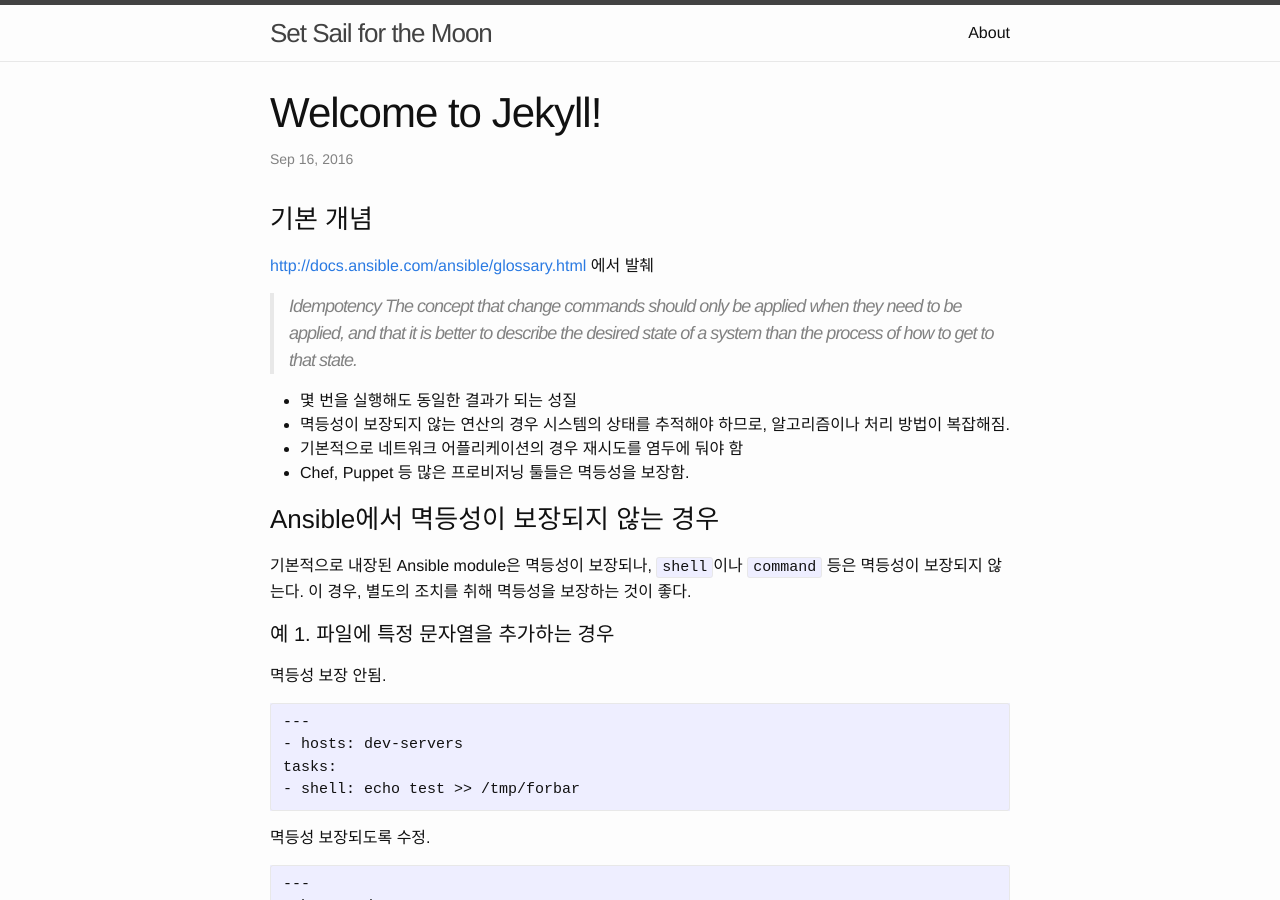
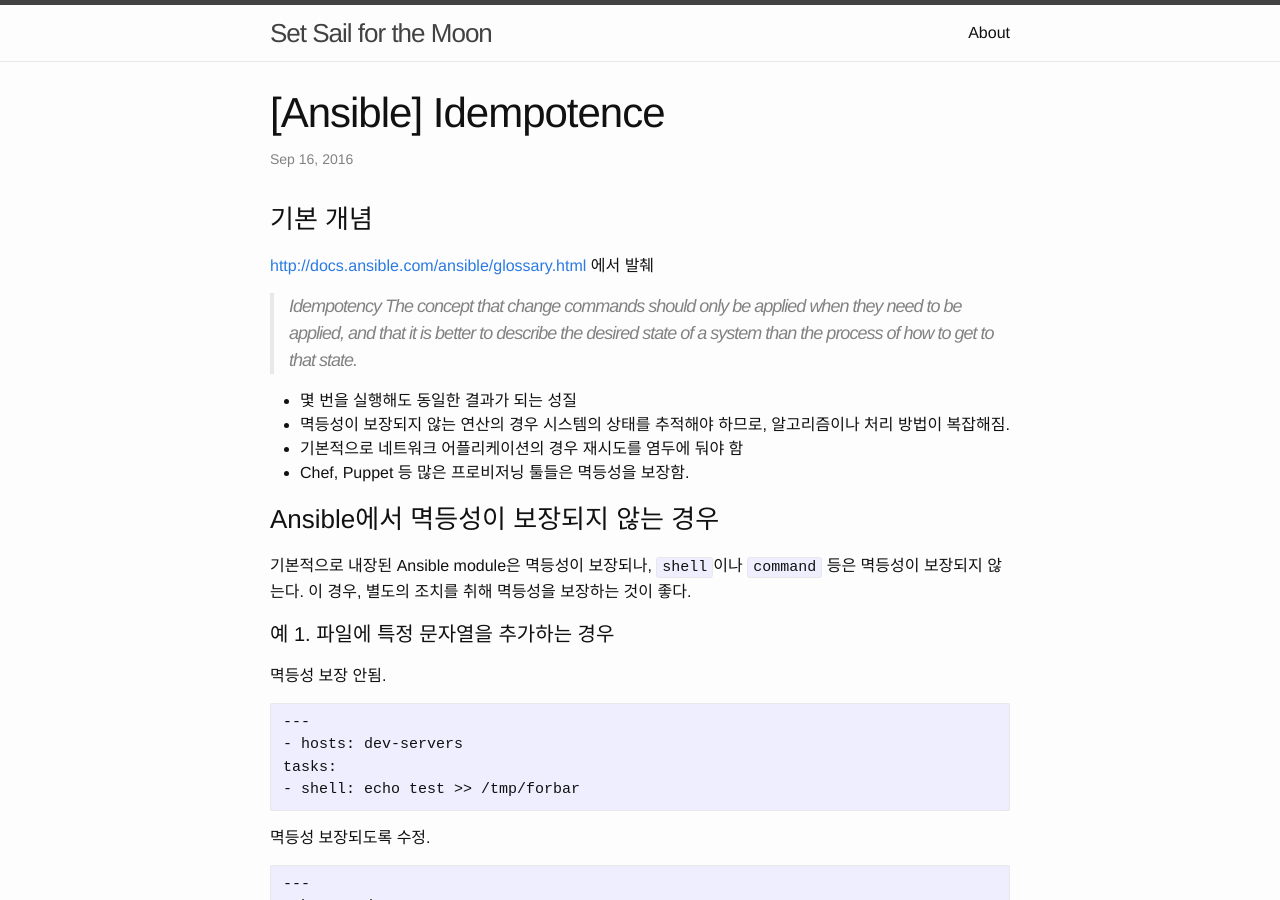
Before and after one commit to MoonStrike/moonstrike.github.io, a Jekyll site: the page built from _posts/2016-09-16-Ansible-Idempotence.md, in a window 1280 px wide and 900 px high. Built offline with Jekyll 4.4.1, drawn with Linux system fonts in a browser that asks for light colours.

Commit message:
added "Ansible Idempotence"

```diff
--- a/_posts/2016-09-16-test.md
+++ b/_posts/2016-09-16-Ansible-Idempotence.md
@@ -1,8 +1,8 @@
 ---
 layout: post
-title:  "Welcome to Jekyll!"
+title:  "[Ansible] Idempotence"
 date:   2016-09-16 15:53:26 +0900
-categories: test
+categories: Ansible
 ---
 ### 기본 개념
 
```
